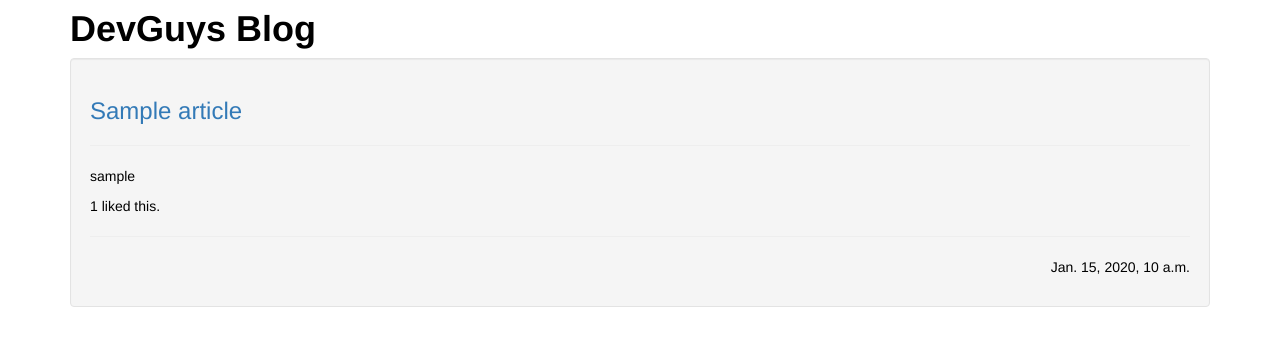
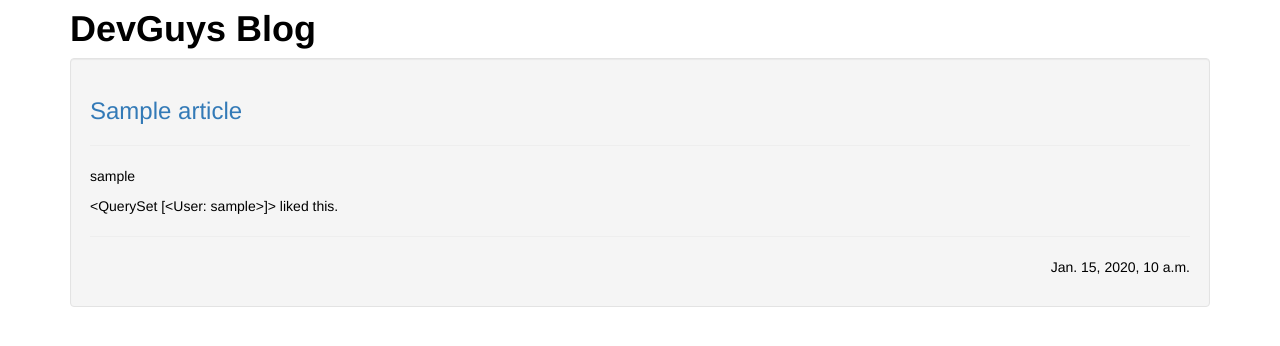
Before and after one commit to DevGuysPy/DjangoBlog, a Django app: page / in a window 1280 px wide. Shown: the part 153-499 px from the top of the page. Run offline with Django 3.2, Linux system fonts and the light colour scheme; tables that the repository leaves empty hold one stand-in row (values such as "Sample post"); some libraries are stand-ins or nearby versions.

Commit message:
Added user likes table

```diff
--- a/DjangoBlog2/models.py
+++ b/DjangoBlog2/models.py
@@ -3,18 +3,19 @@ from django.contrib.auth.models import User
 
 
 class Article(models.Model):
-	author = models.ForeignKey(User)
-	title = models.CharField(max_length=100)
-	text = models.TextField()
-	date = models.DateTimeField(auto_now_add=True)
-	likes = models.IntegerField(default=0)
+    author = models.ForeignKey(User)
+    title = models.CharField(max_length=100)
+    text = models.TextField()
+    date = models.DateTimeField(auto_now_add=True)
+    likes = models.ManyToManyField(User, related_name="article_likes")
 
-	class Meta():
-		db_table = 'articles'
+    class Meta():
+        db_table = 'articles'
+
 
 class Comments(models.Model):
-	comment_text = models.TextField()
-	comment_article = models.ForeignKey(Article)
+    comment_text = models.TextField()
+    comment_article = models.ForeignKey(Article)
 
-	class Meta():
-		db_table = 'comments'
+    class Meta():
+        db_table = 'comments'
--- a/DjangoBlog2/views.py
+++ b/DjangoBlog2/views.py
@@ -24,29 +24,25 @@ def new_article(request):
     return render(request, 'new_article.html')
 
 
-users_liked = [] # for testing purposes
+
 
 def add_like(request, article_id):
     current_user = request.user
     try:
         article = Article.objects.get(id=article_id)
-        if current_user.is_authenticated() and not current_user.id in users_liked:
-
-            article.likes += 1
-
-            users_liked.append(current_user.id)
-            article.save()
-        else:
-            article.likes -= 1
-            users_liked.remove(current_user.id)
-            article.save()
-
-
+        if current_user.is_authenticated():
+            user_likes = request.user.article_likes
+            if article not in user_likes:
+                user_likes.add(article)
+            else:
+                user_likes.remove(article)
+            request.user.save()
     except ObjectDoesNotExist:
         raise Http404()
+
     return JsonResponse({
         'status': 'OK',
-        'count': article.likes
+        'count': len(article.likes)
     })
     # return redirect('articles/addlike/')
 
--- a/templates/index.html
+++ b/templates/index.html
@@ -19,7 +19,8 @@
     <nav class="navbar navbar-default">
         <div class="container">
             <div class="navbar-header">
-                <button type="button" class="navbar-toggle collapsed" data-toggle="collapse" data-target="#navbar" aria-expanded="false" aria-controls="navbar">
+                <button type="button" class="navbar-toggle collapsed"
+                        data-toggle="collapse" data-target="#navbar" aria-expanded="false" aria-controls="navbar">
                     <span class="sr-only">Toggle navigation</span>
                     <span class="icon-bar"></span>
                     <span class="icon-bar"></span>
@@ -48,10 +49,10 @@
         {% for article in articles %}
         <div class="well">
             <div id="{{ article.id }}">
-            <h3><a href='articles/{{article.id}}/'>{{ article.title }}</h3></a>
+            <h3><a href='articles/{{article.id}}/'>{{ article.title }}</a></h3>
             <hr>
             <p>{{ article.author }}</p>
-            <span class="likes">{{ article.likes }}</span> liked this.
+            <span class="likes">{{ article.likes.all }}</span> liked this.
             {% if user.is_authenticated %}
             <a class="like decoration margin" href="#">
                 <span>Like</span>
```
Also changed, not shown: DjangoBlog2/migrations/0004_auto_20150612_2215.py (added).
